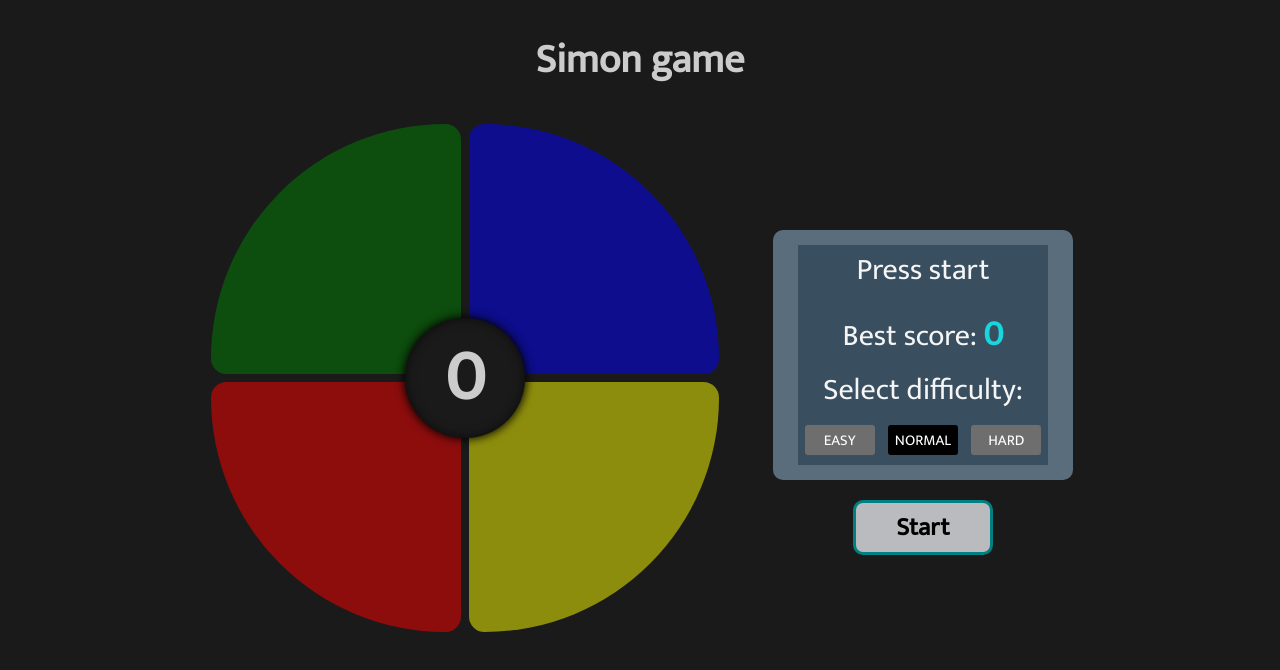
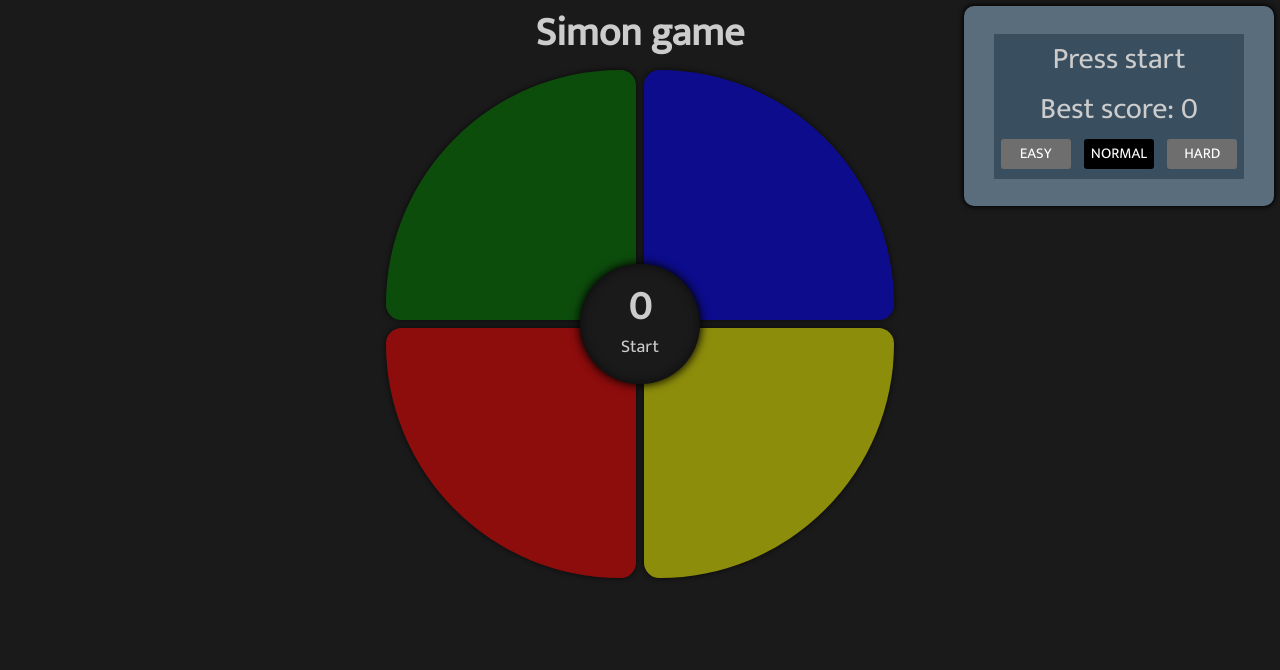
Before and after one commit to VladislavSaleev/Simon-game, a Vue app: page / in a window 1280 px wide. Shown: the top 670 px of the page. Built offline with nearby package versions, Linux system fonts and the light colour scheme.

Commit message:
completely refactored game code

```diff
--- a/src/App.vue
+++ b/src/App.vue
@@ -1,16 +1,19 @@
 <template>
   <div class="main">
-    <h1 class="game-title">Simon game</h1>
-    <Simon />
+    <h1 class="game-title">
+      Simon game
+    </h1>
+
+    <simon />
   </div>
 </template>
 
 <script>
-import Simon from "@/components/Simon";
+import simon from "@/components/Simon";
 export default {
   name: "App",
   components: {
-    Simon,
+    simon,
   },
 };
 </script>
@@ -18,11 +21,16 @@ export default {
 <style>
 @import url("https://fonts.googleapis.com/css2?family=Mukta&display=swap");
 * {
+  padding: 0;
+  margin: 0;
+  transition: all 0.15s;
+}
+.main {
   font-family: "Mukta", sans-serif;
   background-color: rgb(27, 26, 26);
+  min-height: 100vh;
 }
 .game-title {
-  /* font-family: "Mukta", sans-serif; */
   text-align: center;
   color: #ccc;
   font-size: 40px;
--- a/src/components/Playfield.vue
+++ b/src/components/Playfield.vue
@@ -1,33 +1,48 @@
 <template>
-  <div class="main">
-    <div class="field-wrapper">
+  <div class="field">
+    <div class="field__line">
       <div
-        @click="sendPlayerMove('green')"
-        class="block"
+      class="field__block"
       :class="{ opacity: opacityToggle.green }"
       style="background: green; border-radius: 300px 20px 20px 20px"
-      ></div>
+      @click="onPlayerMove('green')"
+      />
+
       <div
-        @click="sendPlayerMove('blue')"
-        class="block"
+      class="field__block"
       :class="{ opacity: opacityToggle.blue }"
       style="background: blue; border-radius: 20px 300px 20px 20px"
-      ></div>
+      @click="onPlayerMove('blue')"
+      />
     </div>
-    <div class="score">{{ score }}</div>
-    <div class="field-wrapper">
+
+    <div class="field__line">
       <div
-        @click="sendPlayerMove('red')"
-        class="block"
+      class="field__block"
       :class="{ opacity: opacityToggle.red }"
       style="background: red; border-radius: 20px 20px 20px 300px"
-      ></div>
+      @click="onPlayerMove('red')"
+      />
+
       <div
-        @click="sendPlayerMove('yellow')"
-        class="block"
+      class="field__block"
       :class="{ opacity: opacityToggle.yellow }"
       style="background: yellow; border-radius: 20px 20px 300px 20px"
-      ></div>
+      @click="onPlayerMove('yellow')"
+      />
+    </div>
+
+    <div class="center-panel">
+      <div class="center-panel__score">
+        {{ score }}
+      </div>
+
+      <div
+        class="center-panel__button"
+        @click="onToggleGameState"
+      >
+        {{ buttonLabel }}
+      </div>
     </div>
   </div>
 </template>
@@ -41,86 +56,128 @@ export default {
     },
     score: {
       type: Number,
+      default: 0,
+    },
+    isGameStarted: {
+      type: Boolean,
+      default: false,
+    },
+  },
+  computed: {
+    buttonLabel() {
+      return this.isGameStarted ? 'Stop' : 'Start'
     },
   },
   methods: {
-    sendPlayerMove(color) {
-      this.$emit("sendPlayerMove", color);
+    onPlayerMove(color) {
+      this.$emit("onPlayerMove", color);
     },
+    onToggleGameState() {
+      this.$emit("on-toggle-game-state", !this.isGameStarted);
+    }
   },
 };
 </script>
 
 <style scoped>
-.main {
+.field {
   display: flex;
   position: relative;
   flex-direction: column;
   justify-content: center;
   align-items: center;
-  /* height: 100%;
-  width: 100%; */
 }
-.field-wrapper {
+.field__line {
   display: flex;
   justify-content: center;
   align-items: center;
   box-sizing: border-box;
   user-select: none;
 }
-.block {
+.field__block {
   height: 250px;
   width: 250px;
   margin: 4px;
   opacity: 0.5;
-  transition: all 0.15s;
+  box-shadow: 0px 0px 5px 1px #000000;
 }
-.block:hover {
+.field__block:hover {
   transform: scale(1.01);
   box-shadow: 0px 0px 10px 2px #000000;
 }
 .opacity {
   opacity: 1;
 }
-.score {
+.center-panel {
+  display: flex;
+  flex-wrap: nowrap;
+  flex-direction: column;
+  justify-content: center;
+  align-items: center;
   position: absolute;
   width: 120px;
   height: 120px;
-  background-color: rgb(27, 26, 26);
+  color: #ccc;
+  background-color: rgb(26, 26, 26);
   box-shadow: inset 0px 0px 10px 1px rgba(0, 0, 0, 0.5),
     0px 0px 10px 1px #000000;
-  margin: auto;
-  line-height: 120px;
-  text-align: center;
   border-radius: 50%;
-  color: #ccc;
-  font-size: 70px;
-  font-weight: bold;
   user-select: none;
   z-index: 20;
 }
+.center-panel__button:hover {
+  background-color: rgb(121, 121, 121);
+}
+.center-panel__score {
+  font-size: 40px;
+  line-height: 40px;
+  font-weight: 700;
+
+}
+.center-panel__button {
+  padding: 6px 12px;
+  border-radius: 10px;
+  margin-top: 5px;
+  font-size: 18px;
+  line-height: 18px;
+  cursor: pointer;
+}
 @media screen and (max-width: 768px) {
-  .block {
+  .field__block {
     width: 200px;
     height: 200px;
   }
-  .score {
+  .center-panel {
     width: 100px;
     height: 100px;
-    font-size: 55px;
-    line-height: 100px;
+  }
+  .center-panel__score {
+    font-size: 36px;
+    line-height: 36px;
+  }
+  .center-panel__button {
+    padding: 4px 8px;
+    font-size: 17px;
+    line-height: 17px;
   }
 }
 @media screen and (max-width: 425px) {
-  .block {
+  .field__block {
     width: 140px;
     height: 140px;
   }
-  .score {
+  .center-panel {
     width: 80px;
     height: 80px;
-    font-size: 45px;
-    line-height: 80px;
+  }
+  .center-panel__score {
+    font-size: 32px;
+    line-height: 32px;
+  }
+  .center-panel__button {
+    padding: 3px 6px;
+    font-size: 16px;
+    line-height: 16px;
   }
 }
 </style>
--- a/src/components/Settings.vue
+++ b/src/components/Settings.vue
@@ -1,28 +1,24 @@
 <template>
-  <div class="option-wrapper">
-    <div class="info-bar">
-      <span class="info">{{ boardInfo }}</span>
-      <span class="info"
-        >Best score: <span class="current-info">{{ bestScore }}</span>
-      </span>
-      <div class="game-settings">
-        <div class="info">Select difficulty:</div>
-        <div class="game-levels">
-          <div
-            v-for="(level, key, index) in timeDelay"
-            :key="index"
-            class="game-level"
-            :class="{ active: this.currentTimeDelay == this.timeDelay[key] }"
-            @click="sendCurrentLevel(key)"
-          >
-            {{ key.toUpperCase() }}
-          </div>
-        </div>
+  <div class="board__wrapper">
+    <span class="board__label">
+      {{ boardInfo }}
+    </span>
+
+    <div class="board__label">
+      {{ bestScoreLabel }}
+    </div>
+
+    <div class="board__label board__game-levels">
+      <div
+        v-for="(level, key, index) in botMovesDelays"
+        :key="index"
+        class="board__game-level"
+        :class="{ active: this.selectedBotMovesDelay === level }"
+        @click="onDifficultyChange(level)"
+      >
+        {{ key.toUpperCase() }}
       </div>
     </div>
-    <button class="btn-game" @click="sendToggleGameState">
-      {{ this.isGameStarted ? "Stop" : "Start" }}
-    </button>
   </div>
 </template>
 
@@ -31,87 +27,65 @@ export default {
   props: {
     boardInfo: {
       type: String,
-      required: true,
-    },
-    isGameStarted: {
-      type: Boolean,
-      required: true,
     },
     bestScore: {
       type: Number,
-      required: true,
     },
-    timeDelay: {
-      type: Object,
-      required: true,
-    },
-    currentTimeDelay: {
+    selectedBotMovesDelay: {
       type: Number,
-      required: true,
     },
   },
+  computed: {
+    bestScoreLabel() {
+      return `Best score: ${this.bestScore}`;
+    }
+  },
+  data() {
+    return {
+      botMovesDelays: {
+        easy: 1100,
+        normal: 700,
+        hard: 300,
+      },
+    };
+  },
   methods: {
-    sendCurrentLevel(key) {
-      this.$emit("sendCurrentLevel", key);
-    },
-    sendToggleGameState() {
-      this.$emit("sendToggleGameState");
+    onDifficultyChange(level) {
+      this.$emit("on-difficulty-change", level);
     },
   },
 };
 </script>
 
 <style scoped>
-.option-wrapper {
-  display: flex;
-  flex-direction: column;
-  align-items: center;
-  justify-content: center;
-  margin-left: 50px;
-}
-.btn-game {
-  width: 140px;
-  height: 55px;
-  margin-top: 20px;
-  border: 3px solid teal;
-  background-color: rgb(185, 187, 190);
-  border-radius: 10px;
-  font-size: 25px;
-  font-weight: bold;
-  cursor: pointer;
-}
-.info-bar {
+.board__wrapper {
   display: flex;
   flex-direction: column;
   background-color: rgb(89, 109, 125);
   align-items: center;
   justify-content: center;
+  position: absolute;
+  top: 6px;
+  right: 6px;
   border-radius: 10px;
-  margin-top: 30px;
-  height: 250px;
-  width: 300px;
+  height: 200px;
+  width: 310px;
+  box-shadow: 0px 0px 5px 1px #000000;
 }
-.info {
-  height: 60px;
+.board__label {
   width: 250px;
   text-align: center;
-  background-color: rgb(57, 79, 96);
+  background-color: #394f60;
   font-size: 30px;
-  color: whitesmoke;
+  color: #ccc;
 }
-.current-info {
-  font-weight: bold;
-  font-size: 35px;
-  color: rgb(25, 214, 222);
-  background-color: rgb(57, 79, 96);
-}
-.game-levels {
+.board__game-levels {
   display: flex;
   flex-direction: row;
   justify-content: space-around;
-  background-color: rgb(57, 79, 96);
+  padding-top: 5px;
 }
-.game-level {
+.board__game-level {
   display: flex;
   align-items: center;
   justify-content: center;
@@ -121,35 +95,26 @@ export default {
   background-color: rgb(110, 110, 110);
   color: white;
   font-size: 15px;
-  /* font-weight: bold; */
   border-radius: 3px;
   margin-bottom: 10px;
   user-select: none;
   cursor: pointer;
   transition: all 0.3s;
 }
-.game-level:hover {
+.board__game-level:hover {
   background-color: rgb(30, 104, 104);
 }
 .active {
   background-color: black !important;
 }
-@media screen and (max-width: 1024px) {
-  .option-wrapper {
-    flex-direction: column-reverse;
-    margin-left: 0;
+@media screen and (max-width: 1119.99px) {
+  .board__wrapper {
+    position: static;
   }
 }
-@media screen and (max-width: 768px) {
-  .info {
+@media screen and (max-width: 767.99px) {
+  .board__label {
     font-size: 27px;
-  }
-  .current-info {
-    font-size: 29px;
-  }
-  .btn-game {
-    width: 110px;
-    height: 45px;
   }
 }
 </style>
--- a/src/components/Simon.vue
+++ b/src/components/Simon.vue
@@ -1,180 +1,178 @@
 <template>
-  <div class="wrapper">
-    <Playfield
-      :opacityToggle="opacityToggle"
+  <div class="game-wrapper">
+    <playfield
+      :opacity-toggle="colorsHighlightState"
       :score="score"
-      @sendPlayerMove="playerMove"
+      :is-game-started="isGameStarted"
+      @on-player-move="playerMove"
+      @on-toggle-game-state="toggleGameState"
     />
-    <Settings
-      :boardInfo="boardInfo"
-      :isGameStarted="isGameStarted"
-      :score="score"
-      :bestScore="bestScore"
-      :timeDelay="timeDelay"
-      :currentTimeDelay="currentTimeDelay"
-      @sendCurrentLevel="chooseLevel"
-      @sendToggleGameState="toggleGameState"
+
+    <settings
+      :board-info="boardInfo"
+      :best-score="bestScore"
+      :selected-bot-moves-delay="selectedBotMovesDelay"
+      @on-difficulty-change="chooseDifficulty"
     />
   </div>
 </template>
 
 <script>
-import Settings from "@/components/Settings";
-import Playfield from "@/components/Playfield";
+import settings from "@/components/Settings";
+import playfield from "@/components/Playfield";
 export default {
   components: {
-    Playfield,
-    Settings,
+    playfield,
+    settings,
   },
   data() {
     return {
-      opacityToggle: {
+      isGameStarted: false,
+      playerMoves: [],
+      botMoves: [],
+      isPlayerCanMove: true,
+      score: 0,
+      bestScore: 0,
+      boardInfo: "Press start",
+      colorList: {
+        1: "green",
+        2: "blue",
+        3: "red",
+        4: "yellow",
+      },
+      colorsHighlightState: {
         green: false,
         blue: false,
         red: false,
         yellow: false,
       },
-      isGameStarted: false,
-      playerMoves: [],
-      aiMoves: [],
-      isClickable: true,
-      score: 0,
-      bestScore: 0,
-      boardInfo: "Press start",
-      nextColor: {
-        1: "green",
-        2: "blue",
-        3: "red",
-        4: "yellow",
-      },
-      timeDelay: {
-        easy: 1100,
-        normal: 700,
-        hard: 300,
-      },
-      currentTimeDelay: 700,
+      selectedBotMovesDelay: 700,
     };
   },
   methods: {
-    toggleGameState() {
-      this.isGameStarted = !this.isGameStarted;
-      this.playerMoves.length = 0;
-      this.aiMoves.length = 0;
-      this.score = 0;
+    toggleGameState(gameState) {
+      this.isGameStarted = gameState;
       this.boardInfo = "Press start";
-      if (this.isGameStarted) {
+      this.resetCounters();
+      if (gameState) {
         this.boardInfo = "Follow the steps";
-        this.aiMove();
+        this.botMove();
       }
     },
-    chooseLevel(key) {
-      if (!this.isGameStarted) {
-        this.currentTimeDelay = this.timeDelay[key];
+    resetCounters() {
+      this.playerMoves.length = 0;
+      this.botMoves.length = 0;
+      this.score = 0;
+    },
+    chooseDifficulty(level) {
+      if (this.isPlayerCanMove) {
+        this.selectedBotMovesDelay = level;
       }
     },
     playerMove(color) {
-      if (this.isClickable) {
-        this.playSounds(color);
-        this.opacityToggle[color] = true;
+      if (this.isPlayerCanMove) {
+        this.colorsHighlightState[color] = true;
         this.playerMoves.push(color);
+        this.playSound(color);
+
         setTimeout(() => {
-          this.opacityToggle[color] = false;
+          this.colorsHighlightState[color] = false;
         }, 250);
       }
     },
-    aiMove() {
-      this.isClickable = false;
+    botMove() {
+      this.isPlayerCanMove = false;
       //Run the sequence
       setTimeout(() => {
-        let randNum = Math.round(0.5 + Math.random() * 4);
-        this.aiMoves.push(this.nextColor[randNum]);
-        this.aiMoves.forEach((el, idx) => {
+        let randomColorId = Math.round(0.5 + Math.random() * 4);
+        this.botMoves.push(this.colorList[randomColorId]);
+        this.botMoves.forEach((step, idx) => {
           setTimeout(() => {
-            this.opacityToggle[el] = true;
-            this.playSounds(el);
+            this.colorsHighlightState[step] = true;
+
+            this.playSound(step);
+
             setTimeout(() => {
-              this.opacityToggle[el] = false;
-            }, this.currentTimeDelay * 0.6);
-          }, this.currentTimeDelay * (idx + 1));
+              this.colorsHighlightState[step] = false;
+            }, this.selectedBotMovesDelay * 0.6);
+          }, this.selectedBotMovesDelay * (idx + 1));
         });
         //Allow player click when sequence is over + 0.5s
         setTimeout(() => {
-          this.isClickable = true;
-        }, this.currentTimeDelay * this.aiMoves.length + 500);
+          this.isPlayerCanMove = true;
+        }, this.selectedBotMovesDelay * this.botMoves.length + 500);
       }, 300);
     },
-    //Sounds reproduction
-    playSounds(color) {
-      let audio;
+    playSound(color) {
+      let sound;
       switch (color) {
         case "green":
-          audio = new Audio(require("@/sounds/1piano-do.mp3"));
-          audio.play();
+          sound = new Audio(require("@/sounds/1piano-do.mp3"));
           break;
         case "blue":
-          audio = new Audio(require("@/sounds/2piano-re.mp3"));
-          audio.play();
+          sound = new Audio(require("@/sounds/2piano-re.mp3"));
           break;
         case "red":
-          audio = new Audio(require("@/sounds/3piano-mi.mp3"));
-          audio.play();
+          sound = new Audio(require("@/sounds/3piano-mi.mp3"));
           break;
         case "yellow":
-          audio = new Audio(require("@/sounds/4piano-fa.mp3"));
-          audio.play();
+          sound = new Audio(require("@/sounds/4piano-fa.mp3"));
           break;
         case "fail":
-          audio = new Audio(require("@/sounds/fail.mp3"));
-          audio.play();
+          sound = new Audio(require("@/sounds/fail.mp3"));
       }
+      sound.play();
     },
   },
   watch: {
-    //Watching for correctness of player's clicks and run new sequence if all right
+    // Watching for correctness of player's clicks and run new sequence if all right
     playerMoves: {
       handler() {
-        //Correct!
+        // Correct!
         if (
-          this.playerMoves.join(", ") == this.aiMoves.join(", ") &&
-          this.playerMoves.length == this.aiMoves.length &&
-          this.playerMoves.length !== 0
+          this.playerMoves.join("") === this.botMoves.join("") &&
+          this.playerMoves.length === this.botMoves.length &&
+          this.playerMoves.length
         ) {
           this.playerMoves.length = 0;
-          this.score += 1;
-          this.aiMove();
+          this.score++;
+
+          this.botMove();
         }
-        //Fail!
-        this.playerMoves.forEach((el, idx) => {
-          if (this.isGameStarted && el !== this.aiMoves[idx]) {
-            this.toggleGameState();
-            this.playSounds("fail");
+        // Fail!
+        this.playerMoves.forEach((step, idx) => {
+          if (this.isGameStarted && step !== this.botMoves[idx]) {
             this.boardInfo = "Game over";
+
+            this.toggleGameState(false);
+            this.playSound("fail");
           }
         });
       },
       deep: true,
     },
-    //Update best score
-    score: {
-      handler(newValue) {
-        if (newValue > this.bestScore) {
-          this.bestScore = newValue;
-        }
-      },
+    score(newScore) {
+      if (newScore > this.bestScore) {
+        this.bestScore = newScore;
+
+        localStorage.setItem('stored-best-score', newScore);
+      }
     },
+  },
+  created() {
+    const storedBestScore = localStorage.getItem('stored-best-score');
+
+    storedBestScore ? this.bestScore = storedBestScore : this.bestScore = 0;
   },
 };
 </script>
 
 <style scoped>
-.wrapper {
+.game-wrapper {
   display: flex;
-  flex-direction: row;
+  flex-direction: column;
   justify-content: center;
-}
-@media screen and (max-width: 1024px) {
-  .wrapper {
-    flex-direction: column;
-  }
+  align-items: center;
+  gap: 30px;
 }
 </style>
```
Also changed, not shown: 1 other file (tests, documents, lock files or other folders). Lines whose indentation alone changed are shown as unchanged.
